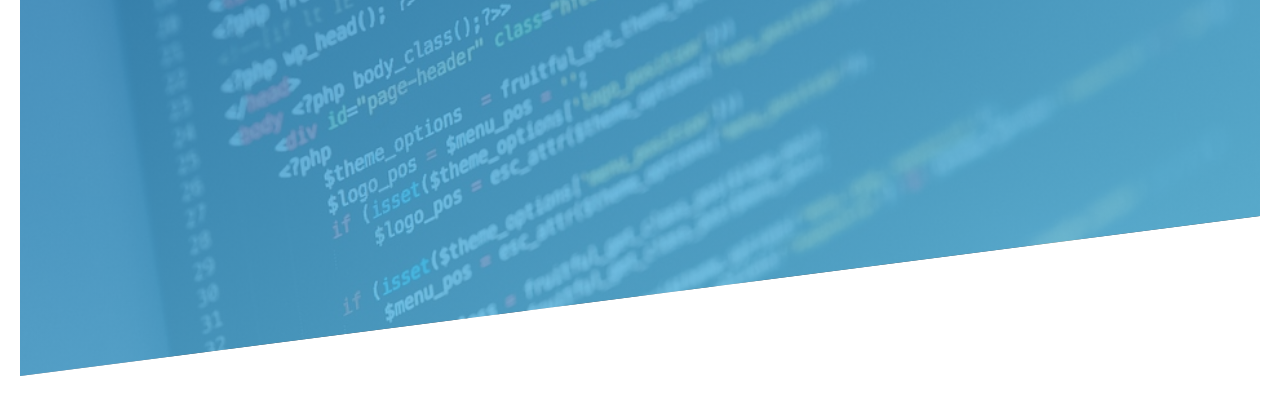
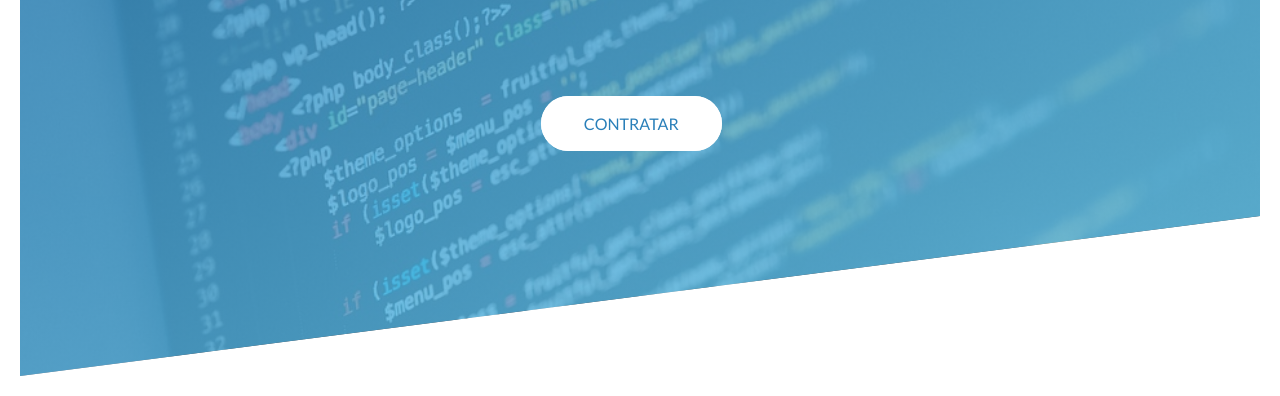
Before and after one commit to IuriPires/Site-pessoal-PROJETO-, a plain HTML site: page index.html in a window 1280 px wide. Shown: the part 404-800 px from the top of the page. Drawn offline with Linux system fonts and the light colour scheme.

Commit message:
Add files via upload

```diff
--- a/css/style.css
+++ b/css/style.css
@@ -15,7 +15,7 @@ body {
 }
 
 .header {
-    background-image: linear-gradient(to right bottom,rgba(41, 127, 185, 0.8),#6dd4facc),url(../images/hero.jpg);
+    background-image: linear-gradient(to right bottom,#297fb9cc,#6dd4facc),url(../images/hero.jpg);
     background-size: cover;
     height: 95vh;
     position: relative;
@@ -84,3 +84,32 @@ body {
     border-bottom: 2px solid #6dd4fa;
 
 }
+
+.btn-box {
+  position: absolute;
+  margin: 0 auto;
+  margin-left: 42%;
+  top: 65%;
+
+
+}
+
+.btn-box a {
+    padding: 15px 40px;
+    border: 3px solid white;
+    color: #297fb9;
+    background-color: white;
+    border-radius: 300px;
+    text-decoration: none;
+    transition: .3s;
+}
+
+.btn-box a:hover {
+    color: white;
+    background-color: #297fb9;
+    border-radius: 50px;
+    border-bottom: 4px solid rgba(22, 26, 26, 0.219);
+    box-shadow: 0 3px 25px #BBB;
+    font-weight: 300;
+    text-transform: bold;
+}
--- a/index.html
+++ b/index.html
@@ -11,7 +11,7 @@
     <body>
         <header class="header">
             <div class="logo-box"><img src="images/logo-white.png" alt="Logo" class="logo"></div>
-            <div class="text-box"><h1>{FRONT&mdash;END}<br><p>IURI PIRES &mdash; DEVELOPER</p></h1></div>
+            <div class="text-box"><h1>{FRONT&mdash;END}<br><p>&lsaquo;IURI PIRES &mdash; DEVELOPER/&rsaquo;</p></h1></div>
 
             <div class="menu-box">
                 <ul>
@@ -23,6 +23,8 @@
                 </ul>
 
             </div>
+
+            <div class="btn-box"><a href="#">CONTRATAR</a></div>
         </header>
     </body>
 
```
